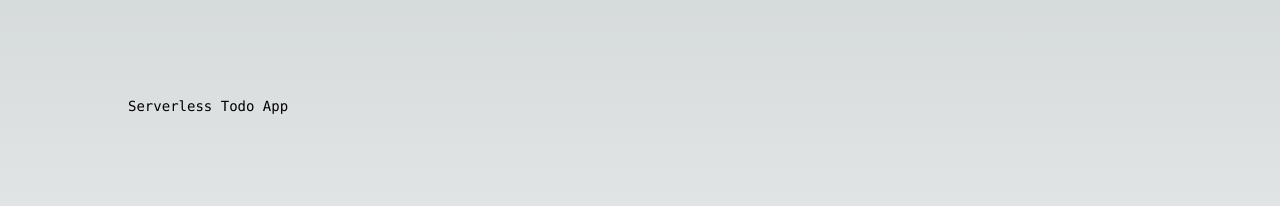
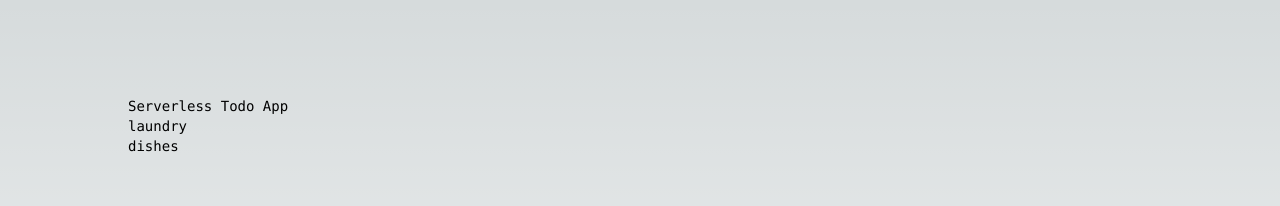
Before and after one commit to Flashrob/todo-serverless, a Next.js app: page / in a window 1280 px wide. Shown: the top 206 px of the page. Built offline with nearby package versions, Linux system fonts and the light colour scheme.

Commit message:
Add basic todo list

```diff
--- /dev/null
+++ b/src/app/actions.ts
@@ -0,0 +1,5 @@
+import "use server";
+
+export async function getTodos() {
+  return [{ title: "laundry" }, { title: "dishes" }];
+}
--- /dev/null
+++ b/src/app/components/List.tsx
@@ -0,0 +1,5 @@
+"use client"
+
+export const List = ({todos}: {todos: { title: string}[]}) => {
+  return <>{todos.map((todo) => <p>{todo.title}</p>)}</>
+}
--- a/src/app/page.tsx
+++ b/src/app/page.tsx
@@ -1,10 +1,12 @@
-import Image from "next/image";
+import { List } from "./components/List";
 
 export default function Home() {
+  const todos = [{ title: "laundry"}, { title: "dishes"}]
   return (
     <main className="flex min-h-screen flex-col items-center justify-between p-24">
-      <div className="z-10 w-full max-w-5xl items-center justify-between font-mono text-sm lg:flex">
+      <div className="z-10 w-full max-w-5xl font-mono text-sm">
         Serverless Todo App
+        <List todos={todos}/>
       </div>
     </main>
   );
```
